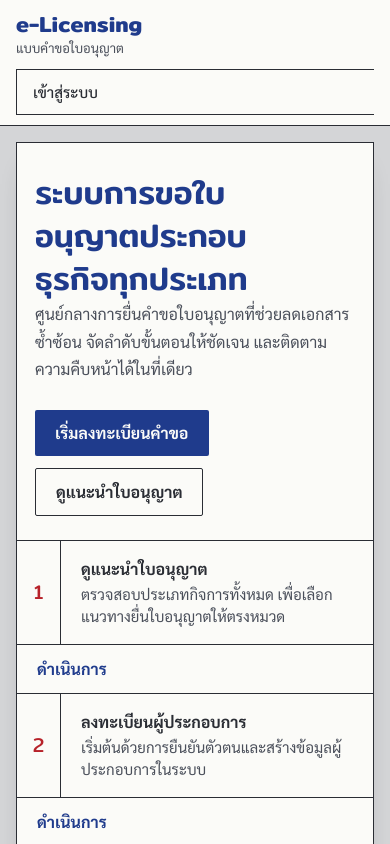
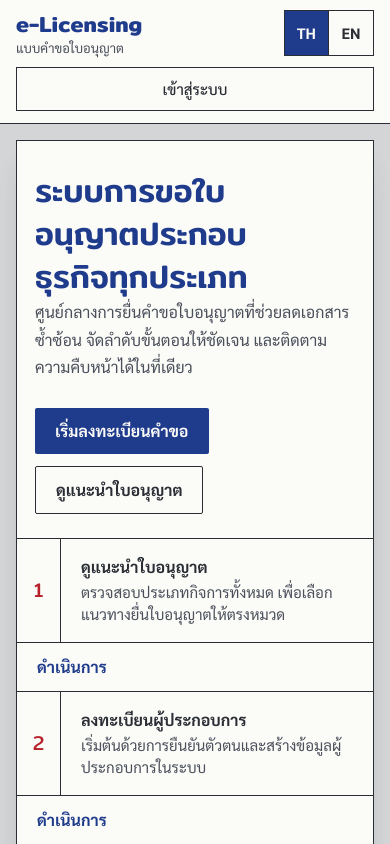
Before and after one commit to mickey-cooo/e-license-frontend, a Next.js app: page /home in a window 390 px wide. Shown: the top 844 px of the page. Built offline with nearby package versions, Linux system fonts and the light colour scheme; no server answers.

Commit message:
feat: add language switcher and locale handling

```diff
--- /dev/null
+++ b/src/app/components/language-switcher.module.scss
@@ -0,0 +1,36 @@
+.group {
+  display: inline-flex;
+  border: 1px solid var(--rule);
+}
+
+.option {
+  min-width: 44px;
+  min-height: 44px;
+  padding: 0 12px;
+  font: inherit;
+  font-size: 0.9375rem;
+  font-weight: 700;
+  color: var(--graphite);
+  background: transparent;
+  border: 0;
+  cursor: pointer;
+  transition: background-color 160ms ease-out, color 160ms ease-out;
+
+  &:first-child {
+    border-right: 1px solid var(--rule);
+  }
+
+  &:hover {
+    background: var(--paper-sunk);
+  }
+
+  &:disabled {
+    cursor: progress;
+  }
+}
+
+.active,
+.active:hover {
+  background: var(--ink-blue);
+  color: var(--paper);
+}
--- /dev/null
+++ b/src/app/components/language-switcher.tsx
@@ -0,0 +1,45 @@
+"use client";
+
+import clsx from "clsx";
+import { useLocale, useTranslations } from "next-intl";
+import { useTransition } from "react";
+import { setLocale } from "@/lib/actions/locale";
+import type { Locale } from "@/lib/i18n/locales";
+import styles from "./language-switcher.module.scss";
+
+const options: { value: Locale; label: string; name: string }[] = [
+  { value: "th", label: "TH", name: "ไทย" },
+  { value: "en", label: "EN", name: "English" },
+];
+
+export function LanguageSwitcher() {
+  const current = useLocale();
+  const t = useTranslations("Common");
+  const [pending, startTransition] = useTransition();
+
+  const change = (locale: Locale) => {
+    if (locale === current) return;
+    startTransition(async () => {
+      await setLocale(locale);
+    });
+  };
+
+  return (
+    <div className={styles.group} role="group" aria-label={t("language")}>
+      {options.map((option) => (
+        <button
+          key={option.value}
+          type="button"
+          lang={option.value}
+          title={option.name}
+          aria-pressed={option.value === current}
+          disabled={pending}
+          className={clsx(styles.option, option.value === current && styles.active)}
+          onClick={() => change(option.value)}
+        >
+          {option.label}
+        </button>
+      ))}
+    </div>
+  );
+}
--- a/src/app/components/top-navbar.module.scss
+++ b/src/app/components/top-navbar.module.scss
@@ -7,20 +7,25 @@
 }
 
 .inner {
-  display: flex;
-  flex-wrap: wrap;
-  align-items: stretch;
-  justify-content: space-between;
-  gap: 12px 24px;
+  display: grid;
+  gap: 10px;
   max-width: 1200px;
   margin: 0 auto;
-  padding: 10px 24px;
+  padding: 10px 24px 12px;
+}
+
+.top {
+  display: flex;
+  align-items: center;
+  justify-content: space-between;
+  gap: 16px;
 }
 
 .brand {
   display: flex;
   flex-direction: column;
   justify-content: center;
+  min-width: 0;
   color: var(--graphite);
   text-decoration: none;
 }
@@ -39,35 +44,59 @@
   color: var(--graphite-soft);
 }
 
+/* One row on wide screens, balanced 4- or 2-column grids below. Cells overlap by 1px so
+   every shared edge is a single rule, and a short last row leaves blank paper, not a block. */
 .cells {
-  display: flex;
-  flex-wrap: wrap;
-  align-items: stretch;
-  border: 1px solid var(--rule);
+  display: grid;
+  grid-template-columns: repeat(2, minmax(0, 1fr));
+  padding: 1px 0 0 1px;
+}
+
+@media (min-width: 700px) {
+  .cells {
+    grid-template-columns: repeat(4, minmax(0, 1fr));
+  }
+}
+
+@media (min-width: 1180px) {
+  .cells {
+    grid-template-columns: none;
+    grid-auto-flow: column;
+    grid-auto-columns: minmax(max-content, 1fr);
+  }
+
+  .cell {
+    white-space: nowrap;
+  }
 }
 
 .cell {
   display: flex;
   align-items: center;
+  justify-content: center;
   min-height: 44px;
-  padding: 6px 16px;
+  padding: 6px 14px;
   font: inherit;
   font-size: 0.9375rem;
   font-weight: 500;
+  line-height: 1.35;
+  text-align: center;
   color: var(--graphite);
   text-decoration: none;
-  background: transparent;
-  border: 0;
-  border-right: 1px solid var(--rule);
+  background: var(--paper);
+  border: 1px solid var(--rule);
+  margin: -1px 0 0 -1px;
   cursor: pointer;
   transition: background-color 160ms ease-out, color 160ms ease-out;
 
-  &:last-child {
-    border-right: 0;
-  }
-
   &:hover {
     background: var(--paper-sunk);
+  }
+}
+
+@media (max-width: 699px) {
+  .cell:last-child:nth-child(odd) {
+    grid-column: 1 / -1;
   }
 }
 
@@ -77,30 +106,12 @@
   color: var(--paper);
 }
 
-@media (max-width: 1000px) {
-  .inner {
-    padding: 10px 16px;
-  }
-
+@media (max-width: 900px) {
   .bar {
     position: static;
   }
 
-  .cells {
-    display: grid;
-    grid-template-columns: repeat(2, minmax(0, 1fr));
-    width: 100%;
-    border-right: 0;
-  }
-
-  .cell {
-    border-right: 1px solid var(--rule);
-    border-bottom: 1px solid var(--rule);
-  }
-
-  .cell:last-child {
-    grid-column: 1 / -1;
-    border-right: 0;
-    border-bottom: 0;
+  .inner {
+    padding: 10px 16px 12px;
   }
 }
--- a/src/app/components/top-navbar.tsx
+++ b/src/app/components/top-navbar.tsx
@@ -4,26 +4,29 @@ import clsx from "clsx";
 import Link from "next/link";
 import { usePathname } from "next/navigation";
 import { signOut } from "next-auth/react";
+import { useTranslations } from "next-intl";
+import { LanguageSwitcher } from "./language-switcher";
 import { useRole } from "@/lib/helper/use-is-admin";
 import styles from "./top-navbar.module.scss";
 
 const navItems = [
-  { href: "/home", label: "หน้าแรก" },
-  { href: "/home/license", label: "แนะนำใบอนุญาต" },
-  { href: "/home/merchant", label: "สมัครผู้ประกอบการ" },
-  { href: "/home/document", label: "ส่งเอกสาร" },
-  { href: "/home/tracker", label: "ติดตามเอกสาร" },
-  { href: "/home/dashboard", label: "แดชบอร์ด" },
-  { href: "/home/profile", label: "โปรไฟล์" },
+  { href: "/home", label: "navHome" },
+  { href: "/home/license", label: "navLicense" },
+  { href: "/home/merchant", label: "navMerchant" },
+  { href: "/home/document", label: "navDocument" },
+  { href: "/home/tracker", label: "navTracker" },
+  { href: "/home/dashboard", label: "navDashboard" },
+  { href: "/home/profile", label: "navProfile" },
 ] as const;
 
 export function TopNavbar() {
   const pathname = usePathname();
+  const t = useTranslations("Common");
   const { isAdmin, authenticated, ready } = useRole();
 
   if (
     ["/login", "/register", "/forgot-password", "/reset-password"].includes(
-      pathname,
+      pathname
     )
   ) {
     return null;
@@ -32,7 +35,7 @@ export function TopNavbar() {
   const items = !authenticated
     ? []
     : isAdmin
-    ? [...navItems, { href: "/home/admin", label: "จัดการระบบ" }]
+    ? [...navItems, { href: "/home/admin", label: "navAdmin" as const }]
     : navItems;
 
   const handleLogout = async () => {
@@ -42,11 +45,14 @@ export function TopNavbar() {
   return (
     <header className={styles.bar}>
       <div className={styles.inner}>
-        <Link href="/home" className={styles.brand}>
-          <span className={styles.brandName}>e-Licensing</span>
-          <span className={styles.brandSub}>แบบคำขอใบอนุญาต</span>
-        </Link>
-        <nav aria-label="เมนูหลัก" className={styles.cells}>
+        <div className={styles.top}>
+          <Link href="/home" className={styles.brand}>
+            <span className={styles.brandName}>e-Licensing</span>
+            <span className={styles.brandSub}>{t("formTitle")}</span>
+          </Link>
+          <LanguageSwitcher />
+        </div>
+        <nav aria-label={t("mainMenu")} className={styles.cells}>
           {items.map((item) => {
             const active =
               item.href === "/home"
@@ -59,7 +65,7 @@ export function TopNavbar() {
                 aria-current={active ? "page" : undefined}
                 className={clsx(styles.cell, active && styles.active)}
               >
-                {item.label}
+                {t(item.label)}
               </Link>
             );
           })}
@@ -69,11 +75,11 @@ export function TopNavbar() {
               className={styles.cell}
               onClick={() => void handleLogout()}
             >
-              ออกจากระบบ
+              {t("logout")}
             </button>
           ) : ready ? (
             <Link href="/login" className={styles.cell}>
-              เข้าสู่ระบบ
+              {t("login")}
             </Link>
           ) : null}
         </nav>
--- a/src/app/layout.tsx
+++ b/src/app/layout.tsx
@@ -2,7 +2,7 @@ import type { Metadata } from "next";
 import { Mitr, Sarabun } from "next/font/google";
 import "./globals.css";
 import { NextIntlClientProvider } from "next-intl";
-import { getLocale } from "next-intl/server";
+import { getLocale, getTranslations } from "next-intl/server";
 import { ToastContainer } from "react-toastify";
 import { ThemeProvider } from "./components/providers/theme.provider";
 import { AuthSessionProvider } from "./components/providers/session.provider";
@@ -20,11 +20,10 @@ const mitr = Mitr({
   weight: ["400", "500", "600"],
 });
 
-export const metadata: Metadata = {
-  title: "e-Licensing | ระบบขอใบอนุญาตประกอบธุรกิจ",
-  description:
-    "ยื่นคำขอใบอนุญาตครั้งเดียว ส่งเอกสารครั้งเดียว และติดตามสถานะทุกหน่วยงานในที่เดียว",
-};
+export async function generateMetadata(): Promise<Metadata> {
+  const t = await getTranslations("Meta");
+  return { title: t("title"), description: t("description") };
+}
 
 export default async function RootLayout({
   children,
--- /dev/null
+++ b/src/lib/actions/locale.ts
@@ -0,0 +1,15 @@
+"use server";
+
+import { cookies } from "next/headers";
+import { isLocale, LOCALE_COOKIE, type Locale } from "@/lib/i18n/locales";
+
+// request.ts reads this cookie; anything else falls back to the default locale
+export async function setLocale(locale: Locale) {
+  if (!isLocale(locale)) return;
+  const store = await cookies();
+  store.set(LOCALE_COOKIE, locale, {
+    path: "/",
+    maxAge: 60 * 60 * 24 * 365,
+    sameSite: "lax",
+  });
+}
--- /dev/null
+++ b/src/lib/helper/field-error.ts
@@ -0,0 +1,7 @@
+// Zod schemas carry Validation message keys; translate them where the error is shown.
+export function fieldError(
+  t: (key: never) => string,
+  error?: { message?: string },
+) {
+  return error?.message ? t(error.message as never) : undefined;
+}
--- /dev/null
+++ b/src/lib/i18n/locales.ts
@@ -0,0 +1,7 @@
+export const locales = ["th", "en"] as const;
+export type Locale = (typeof locales)[number];
+export const defaultLocale: Locale = "th";
+export const LOCALE_COOKIE = "locale";
+
+export const isLocale = (value: unknown): value is Locale =>
+  locales.includes(value as Locale);
--- a/src/lib/i18n/request.ts
+++ b/src/lib/i18n/request.ts
@@ -1,10 +1,11 @@
 import { getRequestConfig } from "next-intl/server";
 import { cookies } from "next/headers";
+import { defaultLocale, isLocale, LOCALE_COOKIE } from "@/lib/i18n/locales";
 
 export default getRequestConfig(async () => {
   const store = await cookies();
-  const cookieLocale = store.get("locale")?.value;
-  const locale = cookieLocale === "en" ? "en" : "th";
+  const cookieLocale = store.get(LOCALE_COOKIE)?.value;
+  const locale = isLocale(cookieLocale) ? cookieLocale : defaultLocale;
 
   return {
     locale,
```
